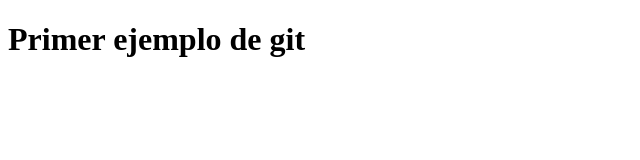
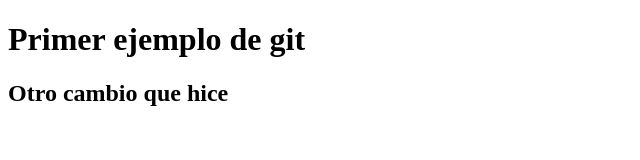
Before and after one commit to ederjuarez/Ejemplogit, a plain HTML site: page index.html in a window 1280 px wide. Shown: the whole page, without its empty margins (0-640 px from the left). Drawn offline with Linux system fonts and the light colour scheme.

Commit message:
segundo cambio

```diff
--- a/index.html
+++ b/index.html
@@ -5,5 +5,6 @@
 </head>
 <body>
 <h1>Primer ejemplo de git</h1>
+<h2>Otro cambio que hice</h2>
 </body>
 </html>
```
